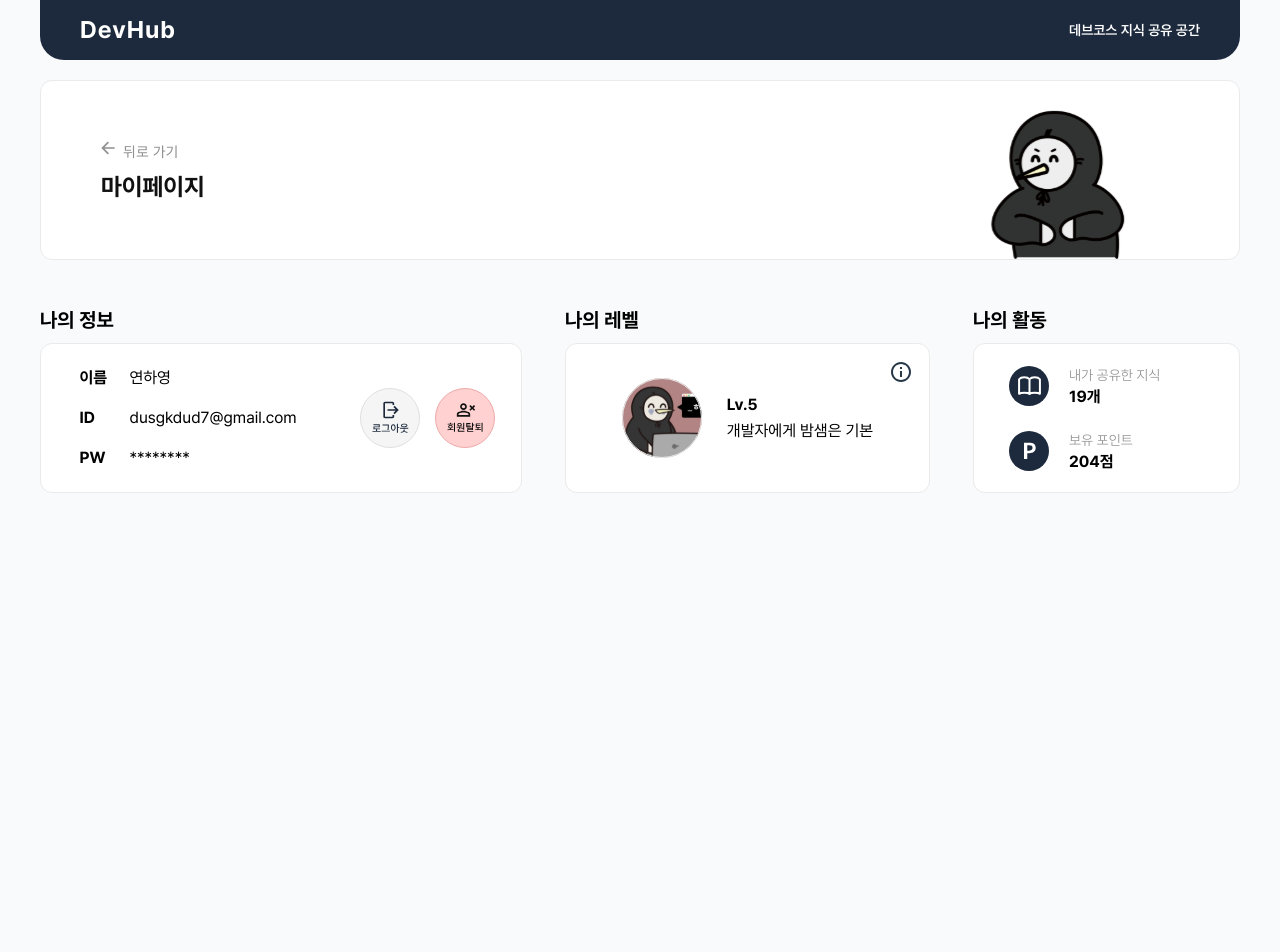
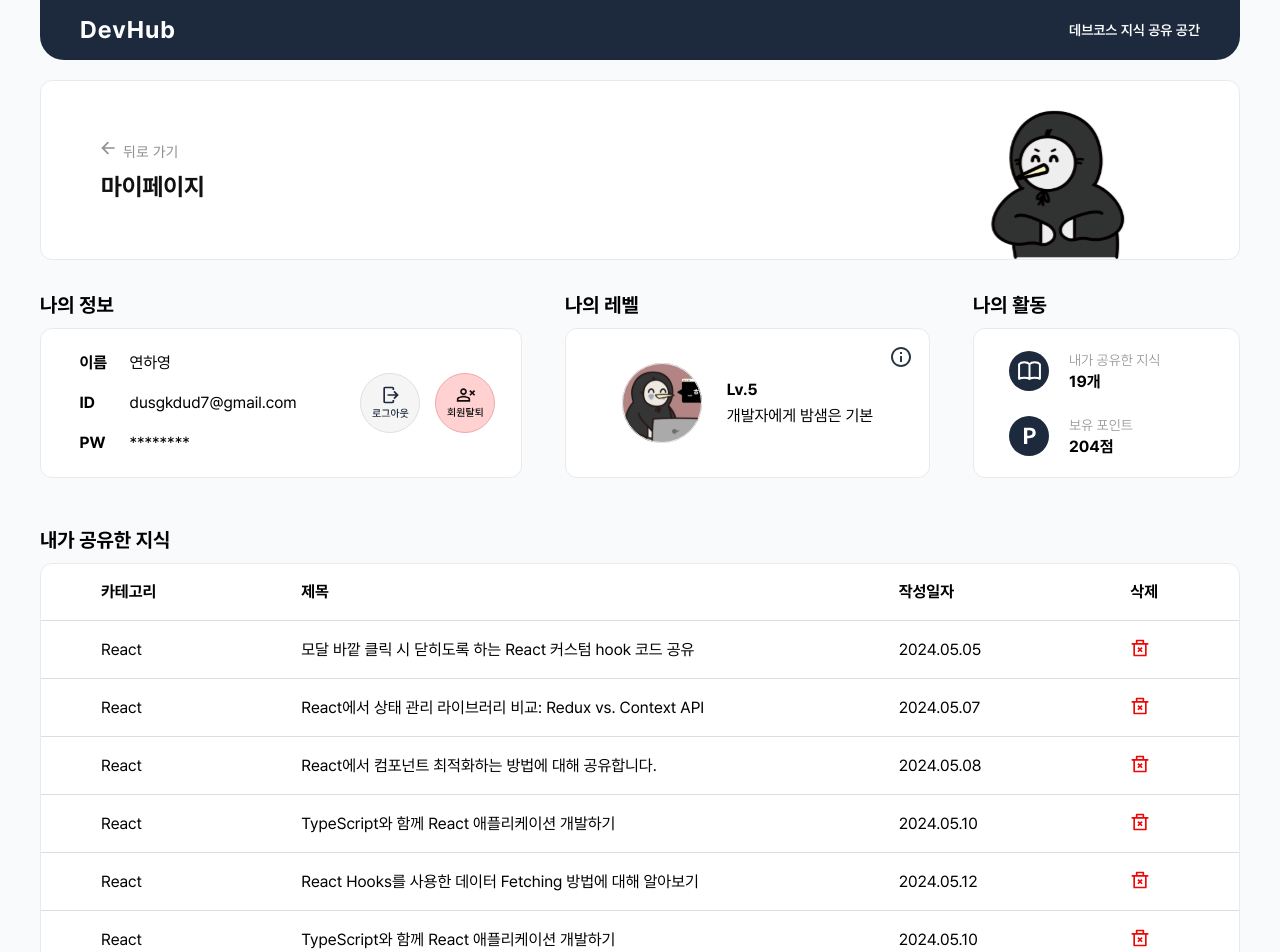
Before and after one commit to Team-DevHub/dev-hub-front, a React (Vite) app: page /mypage in a window 1280 px wide. Shown: the top 952 px of the page. Before the commit the page ends 800 px from the top, so only its background shows below. Built offline with nearby package versions, Linux system fonts and the light colour scheme.

Commit message:
[style/#4] 내가 공유한 지식 리스트

```diff
--- a/src/components/myPage/MyActivity.tsx
+++ b/src/components/myPage/MyActivity.tsx
@@ -48,7 +48,7 @@ const Container = styled.div`
   gap: 25px
   `;
 
-const Title = styled.h2`
+const Title = styled.h4`
   font-size: ${({ theme }) => theme.fontSize.xl};
   font-weight: 700;
   padding-bottom: 13px;
--- a/src/components/myPage/MyInfo.tsx
+++ b/src/components/myPage/MyInfo.tsx
@@ -53,7 +53,7 @@ const Container = styled.div`
   gap: 30px
 `;
 
-const Title = styled.h2`
+const Title = styled.h4`
   font-size: ${({ theme }) => theme.fontSize.xl};
   font-weight: 700;
   padding-bottom: 13px;
--- a/src/components/myPage/MyLevel.tsx
+++ b/src/components/myPage/MyLevel.tsx
@@ -44,7 +44,7 @@ const Container = styled.div`
   position: relative;
 `;
 
-const Title = styled.h2`
+const Title = styled.h4`
   font-size: ${({ theme }) => theme.fontSize.xl};
   font-weight: 700;
   padding-bottom: 13px;
--- /dev/null
+++ b/src/components/myPage/MyPostLIst.tsx
@@ -0,0 +1,80 @@
+import React from 'react';
+import styled from 'styled-components';
+import { myPostDummy } from '@/data/myPostDummy';
+import DeleteIcon from "@/assets/icon/delete-red-icon.svg?react"
+
+
+interface Post {
+  id: number;
+  category: string;
+  title: string;
+  createAt: string;
+}
+
+const MyPostList: React.FC = () => {
+  return (
+    <Wrapper>
+     <Title>내가 공유한 지식</Title>
+    <Container>
+      <Table>
+        <thead>
+          <tr>
+            <Th>카테고리</Th>
+            <Th>제목</Th>
+            <Th>작성일자</Th>
+            <Th>삭제</Th>
+          </tr>
+        </thead>
+        <tbody>
+          {myPostDummy.map((post: Post) => (
+            <tr key={post.id}>
+              <Td>{post.category}</Td>
+              <Td>{post.title}</Td>
+              <Td>{post.createAt}</Td>
+              <Td><DeleteIcon/></Td>
+            </tr>
+          ))}
+        </tbody>
+      </Table>
+    </Container>
+    </Wrapper>
+  );
+};
+
+export default MyPostList;
+
+const Wrapper = styled.div`
+  width: 100%;
+`
+
+const Container = styled.div`
+  background-color: ${({ theme }) => theme.color.bgWhite};
+  border: 1px solid ${({ theme }) => theme.color.borderGray};
+  border-radius: 12px;
+
+`;
+
+const Title = styled.h4`
+  font-size: ${({ theme }) => theme.fontSize.xl};
+  font-weight: 700;
+  padding-bottom: 13px;
+`;
+
+const Table = styled.table`
+  width: 100%;
+  border-collapse: collapse;
+  align-items: center;
+`;
+
+const Th = styled.th`
+  padding: 20px 60px;
+  font-weight: 700;
+  text-align: left;
+  border-bottom: 1px solid #ddd;
+`;
+
+const Td = styled.td`
+  padding: 17px 60px;
+  border-bottom: 1px solid #ddd;
+  vertical-align: middle;
+`;
--- /dev/null
+++ b/src/data/myPostDummy.ts
@@ -0,0 +1,44 @@
+export const myPostDummy= [
+  {
+    id: 1,
+    category: "React",
+    title: "모달 바깥 클릭 시 닫히도록 하는 React 커스텀 hook 코드 공유",
+    createAt: "2024.05.05"
+  },
+  {
+    id: 2,
+    category: "React",
+    title: "React에서 상태 관리 라이브러리 비교: Redux vs. Context API",
+    createAt: "2024.05.07"
+  },
+  {
+    id: 3,
+    category: "React",
+    title: "React에서 컴포넌트 최적화하는 방법에 대해 공유합니다.",
+    createAt: "2024.05.08"
+  },
+  {
+    id: 4,
+    category: "React",
+    title: "TypeScript와 함께 React 애플리케이션 개발하기",
+    createAt: "2024.05.10"
+  },
+  {
+    id: 5,
+    category: "React",
+    title: "React Hooks를 사용한 데이터 Fetching 방법에 대해 알아보기",
+    createAt: "2024.05.12"
+  },
+  {
+    id: 6,
+    category: "React",
+    title: "TypeScript와 함께 React 애플리케이션 개발하기",
+    createAt: "2024.05.10"
+  },
+  {
+    id: 7,
+    category: "React",
+    title: "React Hooks를 사용한 데이터 Fetching 방법에 대해 알아보기",
+    createAt: "2024.05.12"
+  },
+]
--- a/src/pages/MyPage.tsx
+++ b/src/pages/MyPage.tsx
@@ -3,6 +3,7 @@ import Banner from "@/components/common/Banner";
 import MyInfo from "@/components/myPage/MyInfo";
 import MyLevel from "@/components/myPage/MyLevel";
 import MyActivity from "@/components/myPage/MyActivity";
+import MyPostList from "@/components/myPage/MyPostLIst";
 
 function MyPage(){
  return(
@@ -13,6 +14,7 @@ function MyPage(){
         <MyLevel/>
         <MyActivity/>
        </Content>
+        <MyPostList/>
     </Container>
  )
 }
@@ -27,5 +29,5 @@ const Container = styled.div`
 const Content = styled.div`
   display: flex;
   justify-content: space-between;
-  margin-top: 50px;
+  margin: 35px 0;
 `;
```
